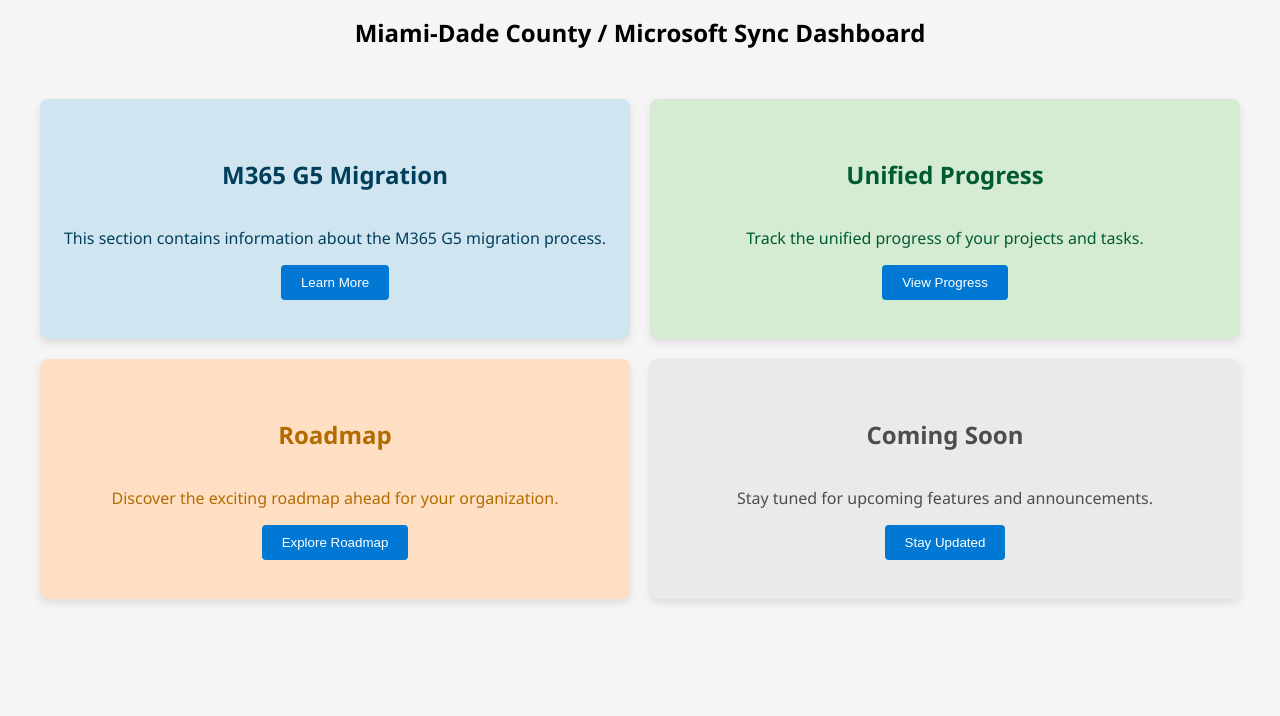
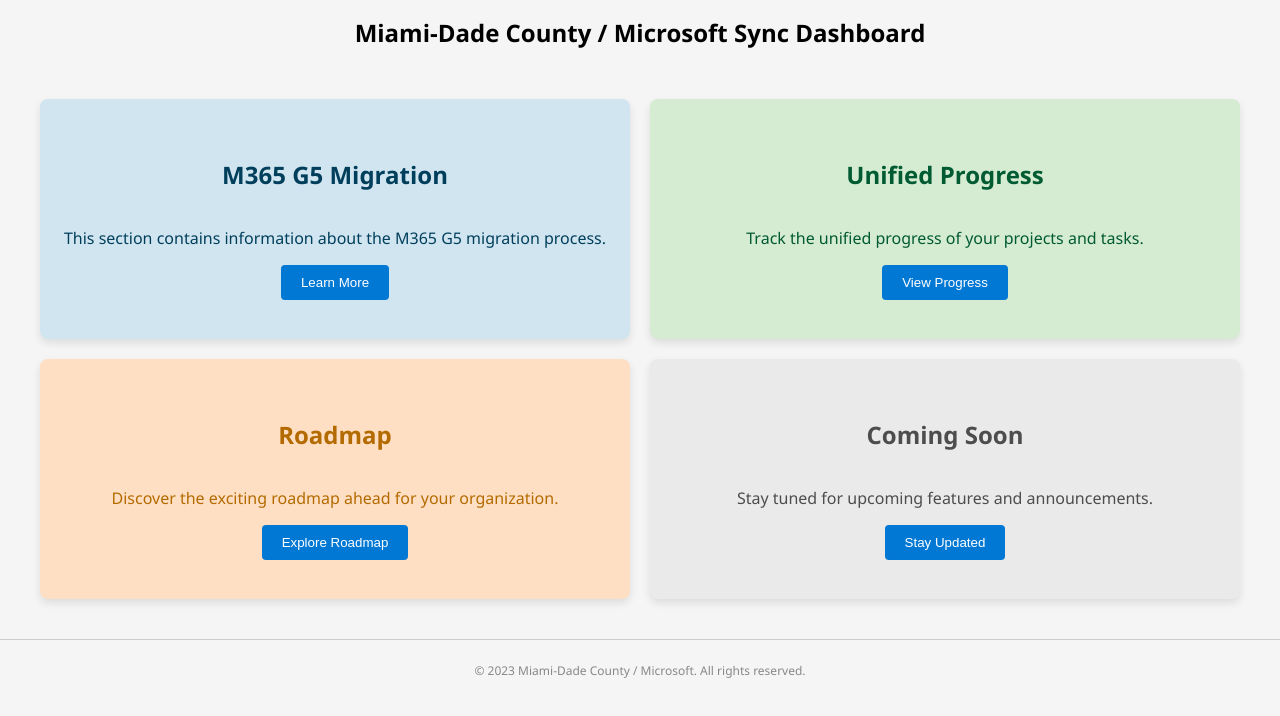
Before and after one commit to inti-bryon/dev-site, a plain HTML site: page report5.html in a window 1280 px wide. Drawn offline with Linux system fonts and the light colour scheme.

Commit message:
Added footer to report5.html

```diff
--- a/report5.html
+++ b/report5.html
@@ -42,6 +42,16 @@
       justify-content: center;
       align-items: center;
       text-align: center;
+    }
+
+       /* Footer Styles */
+    .dashboard-footer {
+      text-align: center;
+      margin-top: 20px;
+      padding-top: 10px;
+      border-top: 1px solid #ccc;
+      color: #888;
+      font-size: 12px;
     }
 
     .m365-section {
@@ -115,5 +125,10 @@
     </div>
 
   </div>
+
+    <!-- Footer -->
+  <div class="dashboard-footer">
+    <p>&copy; 2023 Miami-Dade County / Microsoft. All rights reserved.</p>
+  </div>
 </body>
 </html>
```
